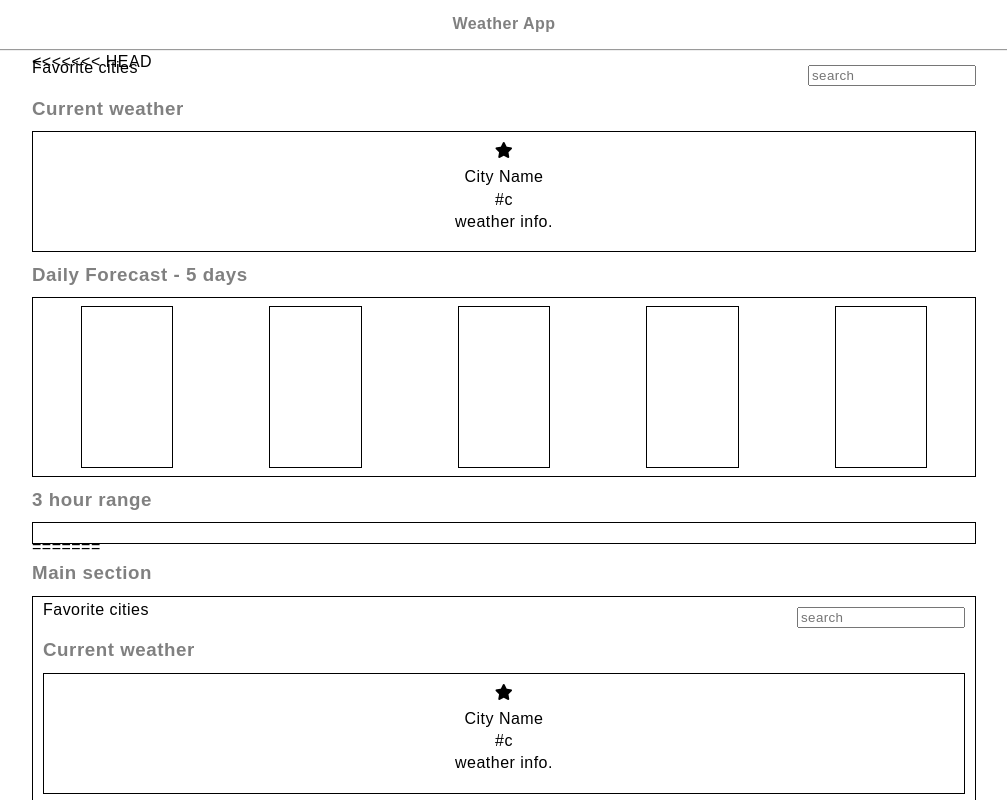
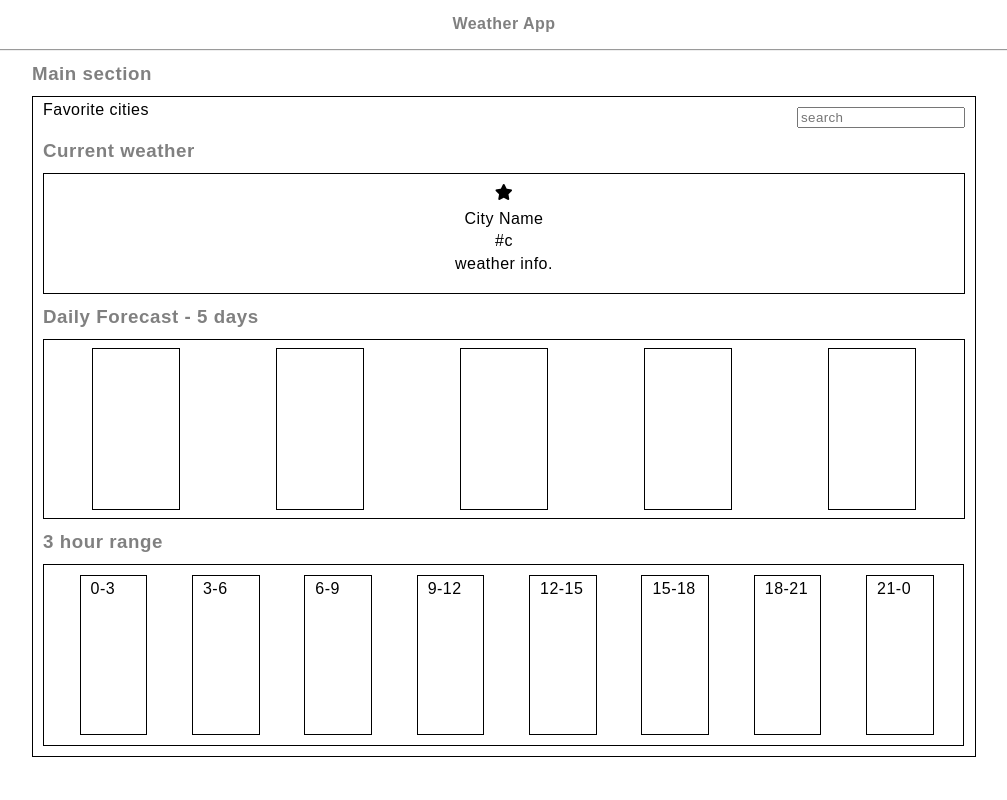
Before and after one commit to yll9108/midTerm-weatherApp, a website: page index.html in a window 1280 px wide. Shown: the top 800 px of the page, without its empty margins (136-1143 px from the left). Drawn offline with Linux system fonts and the light colour scheme.

Commit message:
locations js done

```diff
--- a/index.html
+++ b/index.html
@@ -29,34 +29,6 @@
             <hr />
         </header>
         <section class="mainSection">
-<<<<<<< HEAD
-            <section class="headerBar">
-                <div class="favoriteCities">Favorite cities</div>
-                <input class="searchBar" placeholder="search" />
-            </section>
-            <h3 id="title">Current weather</h3>
-            <section class="currentWeather">
-                <div style="border: 1px solid black; padding: 10px">
-                    <i class="fa-solid fa-star"></i>
-                    <p>City Name</p>
-                    <p>#c</p>
-                    <p>weather info.</p>
-                </div>
-            </section>
-            <section class="forecast">
-                <h3 id="title">Daily Forecast - 5 days</h3>
-                <div class="dayForecast">
-                    <div id="day1"></div>
-                    <div id="day2"></div>
-                    <div id="day3"></div>
-                    <div id="day4"></div>
-                    <div id="day5"></div>
-                </div>
-            </section>
-            <section class="3hrRange">
-                <h3 id="title">3 hour range</h3>
-                <div style="border: 1px solid black; padding: 10px"></div>
-=======
             <h3>Main section</h3>
             <section style="border: 1px solid black; padding: 10px">
                 <section class="headerBar">
@@ -98,7 +70,6 @@
                         <div class="time">21-0</div>
                     </div>
                 </section>
->>>>>>> main
             </section>
         </section>
     </body>
```
